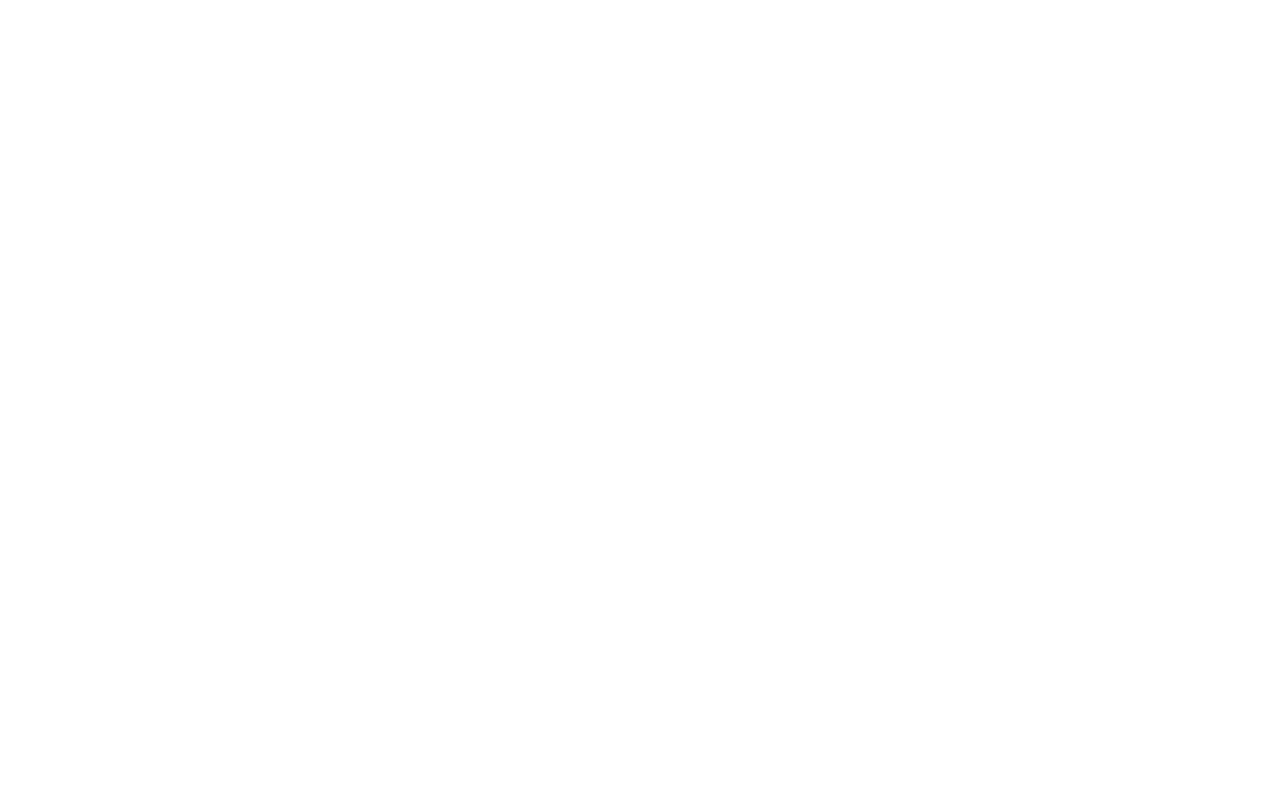
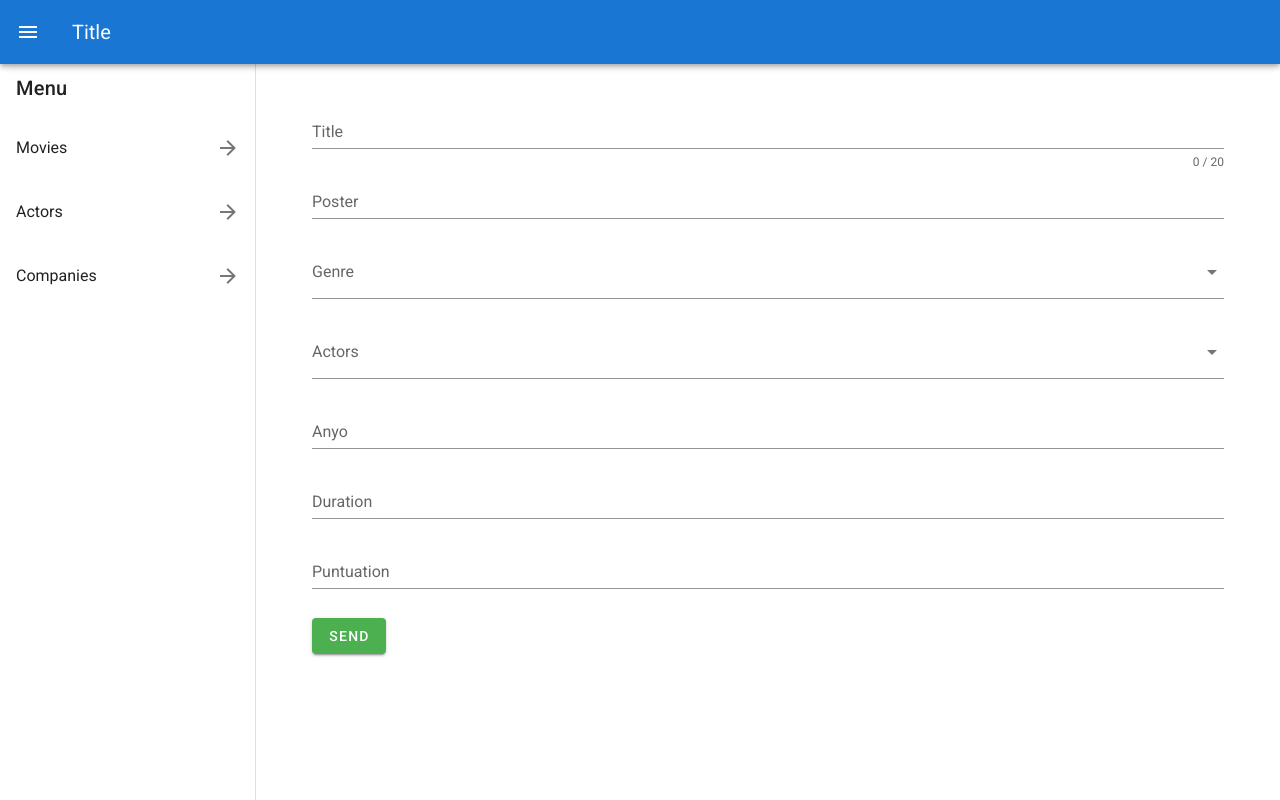
Before and after one commit to jualopmun/app-cinema, a Vue app: page /newMovie in a window 1280 px wide. Built offline with nearby package versions, Linux system fonts and the light colour scheme; data requests are answered from the project's data file.

Commit message:
[Project-3]: add new view create movie and implements logics

```diff
--- a/src/locales/en.json
+++ b/src/locales/en.json
@@ -1,4 +1,7 @@
 {
+  "common": {
+    "send":"send"
+  },
   "app": {
     "itemsBars": {
       "movies": "Movies",
@@ -17,6 +20,25 @@
       "duration": "Duration",
       "actors": "Actors",
       "genre": "Genre"
+    },
+    "createMovie": {
+      "form": {
+        "title": "Title",
+        "poster": "Poster",
+        "genre": "Genre",
+        "actors": "Actors",
+        "anyo": "Anyo",
+        "duration": "Duration",
+        "imdbRating": "Puntuation"
+      },
+      "rules": {
+        "titleRules":{
+          "required": "Title is required",
+          "characters": "Title must be less than 20 characters"
+        },
+        "posterRules": "URL is invalid",
+        "imdbRatingRules": "Ranger [1-10]"
+      }
     }
   }
 }
--- a/src/router/index.js
+++ b/src/router/index.js
@@ -1,6 +1,6 @@
 import Vue from "vue"
 import VueRouter from "vue-router"
-import { MainView, ListMovies, ViewMovie } from "@/views"
+import { MainView, ListMovies, ViewMovie, CreateMovie } from "@/views"
 
 Vue.use(VueRouter)
 
@@ -21,6 +21,10 @@
         }),
 
       },
+      {
+        path: '/newMovie',
+        component: CreateMovie,
+      },
 
     ]
   },
--- /dev/null
+++ b/src/views/CreateMovie.vue
@@ -0,0 +1,139 @@
+<template>
+  <div class="my-4 mx-md-5 mx-lg-10 mx-xl-10 pa-2 pt-md-0 px-md-4 mt-10 maxw-1750">
+    <v-form
+        ref="form"
+        v-model="valid"
+        lazy-validation
+    >
+      <v-text-field
+        v-model="form.title"
+        :counter="20"
+        :rules="rules.titleRules"
+        :label="$t('views.createMovie.form.title')"
+        required
+      ></v-text-field>
+
+      <v-text-field
+        v-model="form.poster"
+        :rules="rules.posterRules"
+        :label="$t('views.createMovie.form.poster')"
+      ></v-text-field>
+
+      <v-select
+        v-model="form.genre"
+        :items="items.genreItems"
+        :label="$t('views.createMovie.form.genre')"
+        chips
+        multiple
+      ></v-select>
+
+      <v-select
+        v-model="form.actors"
+        :items="items.actorsItems"
+        item-text="actor"
+        item-value="id"
+        :label="$t('views.createMovie.form.actors')"
+        chips
+        multiple
+      ></v-select>
+
+      <v-text-field
+        v-model="form.anyo"
+        :label="$t('views.createMovie.form.anyo')"
+        type="number"
+      ></v-text-field>
+
+      <v-text-field
+        v-model="form.duration"
+        :label="$t('views.createMovie.form.duration')"
+        type="number"
+      ></v-text-field>
+
+      <v-text-field
+        v-model="form.imdbRating"
+        :rules="rules.imdbRatingRules"
+        :label="$t('views.createMovie.form.imdbRating')"
+        type="number"
+      ></v-text-field>
+
+      <v-btn
+        name="submit"
+        :disabled="!valid"
+        color="success"
+        class="mr-4 my-2"
+        @click="send"
+      >
+      {{ $t('common.send') }}
+      </v-btn>
+    </v-form>
+  </div>
+</template>
+<script>
+import Axios from "axios"
+import i18n from "../i18n.js"
+
+
+export default {
+  name: "CreateMovie",
+  data: () => ({
+    valid: true,
+    form: {
+      title: null,
+      poster: null,
+      genre: [],
+      actors: [],
+      anyo: null,
+      duration: null,
+      imdbRating: null,
+    },
+    items: {
+      genreItems: ["Comedy", "Musical", "Romance","Action", "Animation", "Sci-Fi", "War"],
+      actorsItems: [],
+    },
+    rules: {
+      titleRules: [
+        v => !!v || i18n.t('views.createMovie.rules.titleRules.required'),
+        v => (v && v.length <= 20) || i18n.t('views.createMovie.rules.titleRules.characters'),
+      ],
+      posterRules: [
+      // eslint-disable-next-line no-useless-escape
+        v => /^(?:http(s)?:\/\/)?[\w.-]+(?:\.[\w\.-]+)+[\w\-\._~:/?#[\]@!\$&'\(\)\*\+,;=.]+$/gm.test(v) || i18n.t('views.createMovie.rules.posterRules'),
+      ],
+      imdbRatingRules: [
+        v => (v >= 1 && v <= 10) || i18n.t('views.createMovie.rules.imdbRatingRules'),
+      ],
+    }
+
+  }),
+
+  methods: {
+    async send () {
+      try {
+        const { data } = await Axios.post('/movies', this.form);
+        this.$router.push({ path: `/movies/${data.id}` })
+      } catch(ex) {
+        console.log(`Error in post movie: ${ex}`);
+      }
+
+
+    },
+    async getAuthors() {
+      try {
+        return await Axios.get('/actors');
+      } catch(ex) {
+        console.log(`Error in get autors: ${ex}`);
+      }
+    },
+  },
+
+  async created() {
+    const { data } = await this.getAuthors();
+
+    data.forEach((actor) => {
+      const { id, first_name, last_name} = actor;
+      const fullName = `${first_name} ${last_name}`;
+      this.items.actorsItems.push({ id, actor: fullName });
+    })
+  }
+}
+</script>
--- a/src/views/ListMovies.vue
+++ b/src/views/ListMovies.vue
@@ -1,5 +1,6 @@
 <template>
  <div class="my-4 mx-md-5 mx-lg-10 mx-xl-10 pa-2 pt-md-0 px-md-4 mt-10 maxw-1750">
+    <v-card>
       <CardComponent
         v-for="(movie, index) in movies"
         :key="`movie-${index}`"
@@ -25,6 +26,30 @@
           </v-row>
         </template>
       </CardComponent>
+      <v-speed-dial
+        bottom
+        right
+        direction="top"
+        transition="slide-y-reverse-transition"
+        class="align-end"
+        :style="{
+            position: 'fixed',
+            bottom: '70px',
+            zIndex: '20',
+          }"
+      >
+        <template v-slot:activator>
+          <v-btn
+            color="primary"
+            dark
+            fab
+            @click="$router.push({ path: '/newMovie' })"
+          >
+            <v-icon>mdi-plus</v-icon>
+          </v-btn>
+        </template>
+      </v-speed-dial>
+    </v-card>
   </div>
 </template>
 
--- a/src/views/index.js
+++ b/src/views/index.js
@@ -1,10 +1,12 @@
 import MainView from "../views/MainView.vue"
 import ListMovies from "../views/ListMovies.vue"
 import ViewMovie from "../views/ViewMovie.vue"
+import CreateMovie from "../views/CreateMovie.vue"
 
 
 export {
   MainView,
   ListMovies,
   ViewMovie,
+  CreateMovie,
 }
```
Lines whose indentation alone changed are shown as unchanged.
